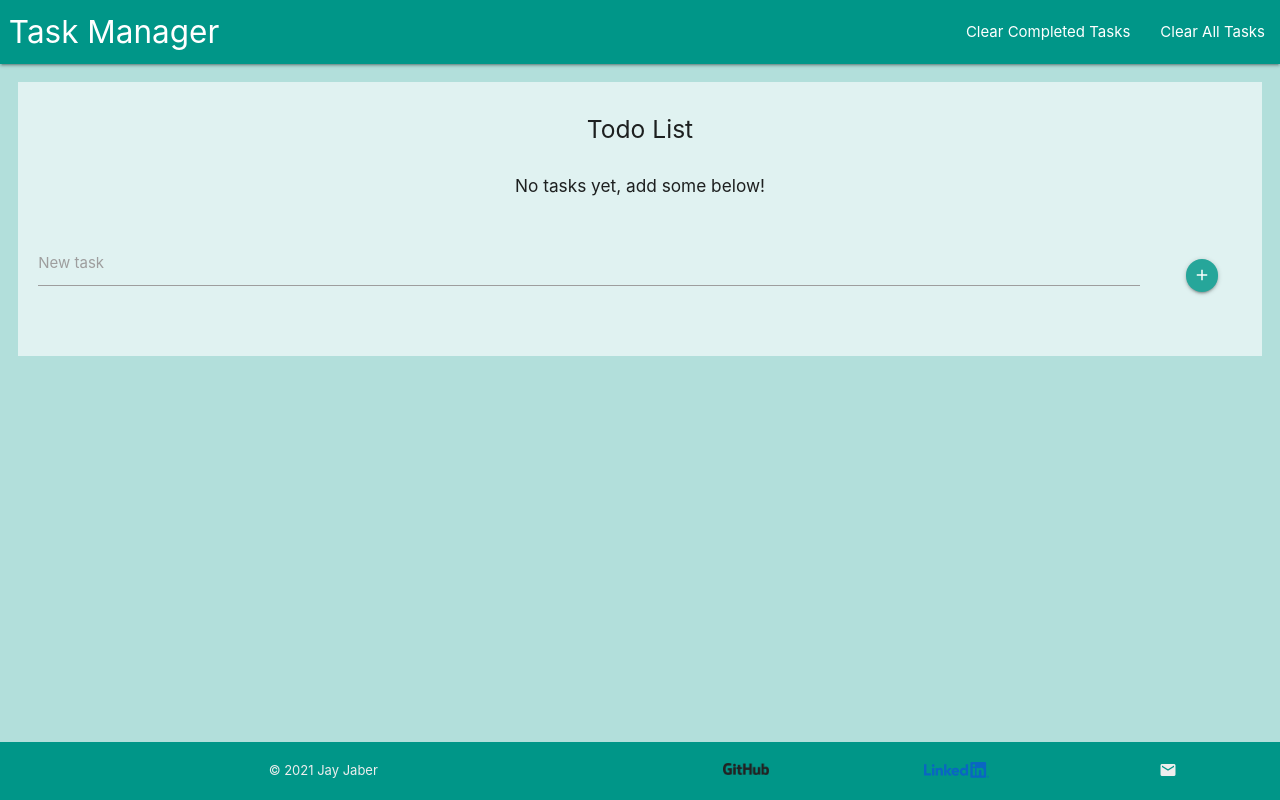
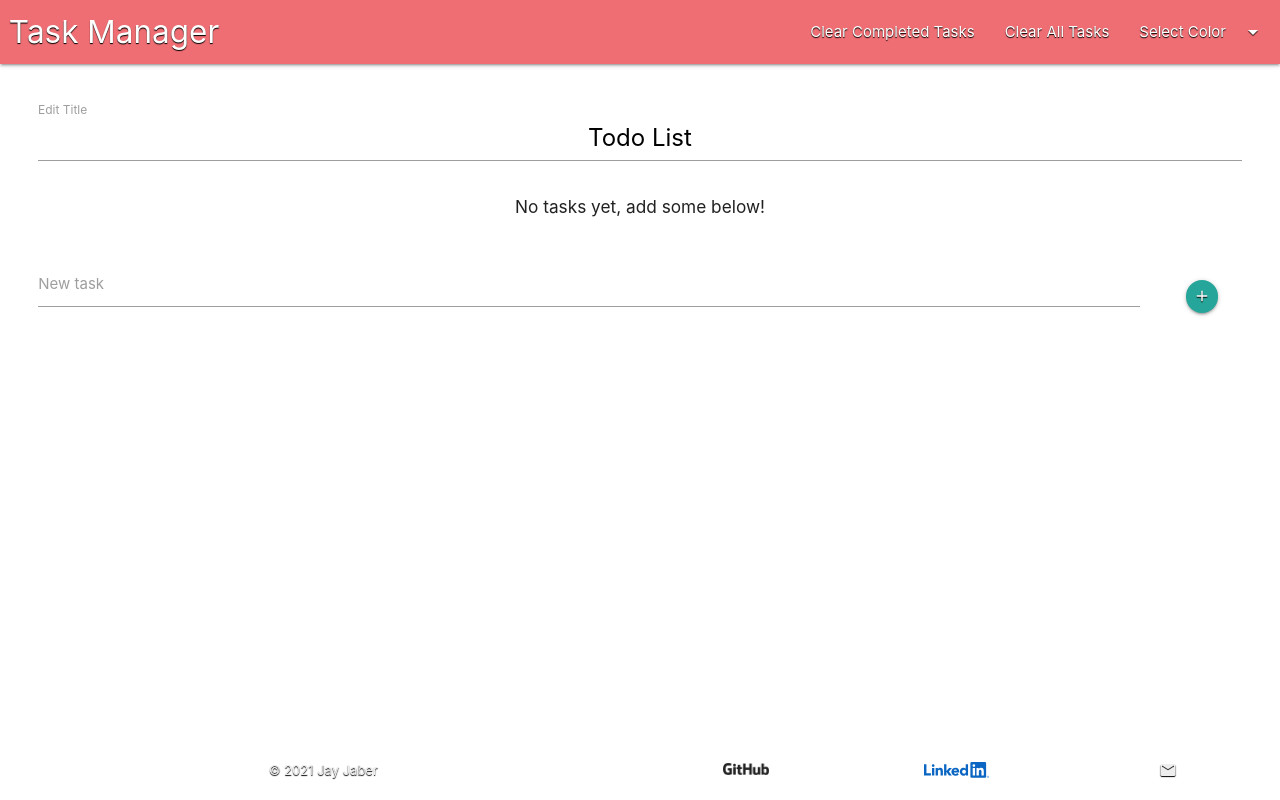
Before and after one commit to JayJaber/todo, a React (Create React App) app: page / in a window 1280 px wide. Built offline with nearby package versions, Linux system fonts and the light colour scheme.

Commit message:
added color picker and abilty to edit listing

```diff
--- a/src/App.css
+++ b/src/App.css
@@ -12,3 +12,35 @@ main {
 .footer {
     font-size: small;
 }
+
+label color
+.input-field label {
+    color: inherit !important;
+}
+/* label focus color */
+.input-field [type=text]:focus + label {
+    color: inherit !important;
+}
+/* label underline focus color */
+.input-field input[type=text]:focus {
+    border-bottom: 1px solid rgb(158, 158, 158) !important;
+    box-shadow: 0 1px 0 0 rgb(158, 158, 158) !important;
+}
+/* valid color */
+/* .input-field input[type=text].valid {
+    border-bottom: 1px solid #000 !important;
+    box-shadow: 0 1px 0 0 #000 !important;
+} */
+  /* invalid color */
+  /* .input-field input[type=text].invalid {
+    border-bottom: 1px solid #000 ;
+    box-shadow: 0 1px 0 0 #000;
+  } */
+  /* icon prefix focus color */
+  .input-field .prefix.active {
+    color: #000 !important;
+  }
+
+  .navbar, .footer, .add-task {
+    text-shadow: 0 1px 1px black;
+}
--- a/src/App.js
+++ b/src/App.js
@@ -9,18 +9,23 @@ import Footer from './components/Footer';
 
 function App() {
   const [tasks, setTasks] = React.useState(JSON.parse(localStorage.getItem('tasks')) || []); // if tasks were previously saved, retriving them
+  const [color, setColor] = React.useState(localStorage.getItem('color')) || 'teal'; // if tasks were previously saved, retriving them
 
   React.useEffect(() => { // Setting tasks in local storage on each change so they persist
     localStorage.setItem('tasks', JSON.stringify(tasks));
   }, [tasks]);
 
+  React.useEffect(() => { // Setting color in local storage on each change so it persists
+    localStorage.setItem('color', color);
+  }, [color]);
+
   return (
-    <div className="App teal lighten-5">
-      <main className='teal lighten-4'>
-        <Navbar tasks={tasks} onTasksChange={setTasks}/>
-        <Tasks tasks={tasks} onTasksChange={setTasks}/>
+    <div className={'App '+color}>
+      <main className={color+' lighten-4'}>
+        <Navbar tasks={tasks} onTasksChange={setTasks} color={color} onColorChange={setColor}/>
+        <Tasks tasks={tasks} onTasksChange={setTasks} color={color}/>
       </main>
-      <Footer className='footer'/>
+      <Footer className='footer' color={color}/>
   </div>
   );
 }
--- a/src/components/Footer.js
+++ b/src/components/Footer.js
@@ -1,8 +1,8 @@
 import { Icon, Row, Col } from 'react-materialize';
 
-export default function MyFooter () {
+export default function MyFooter (color) {
   return (
-    <div className='footer teal' style={{padding: '0.5em', textAlign: 'center', paddingBottom: 'calc(0.5em - 4px)'}}>
+    <div className={'footer '+color} style={{padding: '0.5em', textAlign: 'center', paddingBottom: 'calc(0.5em - 4px)'}}>
       <Row style={{margin: 0}}>
         <Col s={6} m={6}>
           <p className="grey-text text-lighten-3">&copy; 2021 Jay Jaber</p>
--- a/src/components/Navbar.js
+++ b/src/components/Navbar.js
@@ -1,10 +1,13 @@
 import React from 'react';
-import { Navbar, Icon, NavItem }  from 'react-materialize';
+import { Navbar, Icon, NavItem, Dropdown }  from 'react-materialize';
 
-export default function MyNavbar ({tasks, onTasksChange}) {
+export default function MyNavbar ({tasks, onTasksChange, color, onColorChange,}) {
+
+  const colors = ['red', 'pink', 'purple', 'deep-purple', 'indigo', 'blue', 'light-blue', 'cyan', 'teal', 'green', 'light-green', 'lime', 'yellow', 'amber', 'orange', 'deep-orange', 'brown', 'grey', 'blue-grey'];
+
   return (
     <Navbar
-    className='teal'
+    className={color + ' navbar'}
     style={{marginBottom: '1em'}}
     alignLinks="right"
     brand={<a className="brand-logo">&nbsp;Task&nbsp;Manager&nbsp;</a>}     // eslint-disable-line
@@ -29,6 +32,32 @@ export default function MyNavbar ({tasks, onTasksChange}) {
     <NavItem onClick={() => {if (window.confirm('Are you sure you want to clear all tasks?')) onTasksChange([])}} style={{cursor: 'pointer'}}>
       Clear All Tasks
     </NavItem>
+    <Dropdown
+      // id="Dropdown_14"
+      options={{
+        alignment: 'left',
+        autoTrigger: true,
+        closeOnClick: true,
+        constrainWidth: true,
+        container: null,
+        coverTrigger: true,
+        hover: false,
+        inDuration: 150,
+        onCloseEnd: null,
+        onCloseStart: null,
+        onOpenEnd: null,
+        onOpenStart: null,
+        outDuration: 250
+      }}
+      trigger={<a href="#color">Select Color{' '}<Icon right>arrow_drop_down</Icon></a>}
+    >
+      {colors.map(c =>
+        <a className={c} href={'#' + c} style={{color: 'white'}} role='button' onClick={() => onColorChange(c)}>{c}{color===c? <span style={{fontWeight: 700}}>&nbsp;Selected</span>: ''}</a>
+      )}
+    </Dropdown>
+    {/* <NavItem>
+      <TextInput style={{color: 1}} placeholder={name} onBlur={e=>onNameChange(e.target.value)}></TextInput>
+    </NavItem> */}
   </Navbar>
   );
 }
--- a/src/components/Tasks.js
+++ b/src/components/Tasks.js
@@ -1,18 +1,26 @@
 import React from 'react';
 import { Checkbox, Button, Icon, TextInput, Row, Col } from 'react-materialize';
 
-export default function Tasks ({tasks, onTasksChange}) {
+export default function Tasks ({tasks, onTasksChange, color}) {
   const [input, setInput] = React.useState(''); // text input
   const [invalid, setInvalid] = React.useState(''); // for displaying if invalid input
 
+  const [title, setTitle] = React.useState(localStorage.getItem('title') || 'Todo List');
+
+  React.useEffect(() => { // Setting color in local storage on each change so it persists
+    localStorage.setItem('title', title);
+  }, [title]);
+
+
   return (
-    <div className='teal lighten-5' style={{textAlign: 'center', margin: '1em', padding: '0.5em', paddingTop: '1em'}}>
+    <div className={color+' lighten-5'} style={{textAlign: 'center', margin: '1em', padding: '0.5em', paddingTop: '1em'}}>
 
       {/* List of tasks */}
-      <h5>Todo List</h5>
+      <TextInput value={title} label='Edit Title' placeholder='Add Title' onChange={e => setTitle(e.target.value)} style={{width: 'calc(100% - 0.9em)', margin: 0, textAlign: 'center', fontSize: 24}}></TextInput>
+
       {tasks.length === 0? <h6 style={{padding: '1.27em'}}>No tasks yet, add some below!</h6>
-      : <Row style={{marginBottom: '0'}}>
-          <Col s={12} m={12}><div  style={{borderBottom: '1px solid rgb(158, 158, 158)', paddingTop: '0.1em', paddingBottom: '0.35em'}}></div></Col>
+      : <Row style={{marginBottom: '0', marginTop: 0}}>
+          {/* <Col s={12} m={12}><div  style={{borderBottom: '1px solid rgb(158, 158, 158)', paddingTop: '0.1em', paddingBottom: '0.35em'}}></div></Col> */}
         {tasks.map((task, i) =>
           <>
             <Col s={9} m={10} l={10} xl={11} style={{textAlign: 'left', marginTop: '1em', marginBottom: '0.5em'}}>{task.done? <s>{i+1}.&nbsp;{task.value}</s> : <>{i+1}.&nbsp;{task.value}</> }</Col>
@@ -27,7 +35,7 @@ export default function Tasks ({tasks, onTasksChange}) {
       {/* Input to add new task */}
       <Row style={{display: 'flex', alignItems: 'center'}}>
         <TextInput s={10} m={11} l={11} xl={11}
-          className={invalid}
+          className={invalid + ' input-field'}
           label="New task"
           error="Tasks cannot be blank"
           value={input}
@@ -37,6 +45,7 @@ export default function Tasks ({tasks, onTasksChange}) {
         />
         <Col s={2} m={1} l={1} xl={1}>
         <Button
+          className={color + ' add-task'}
           floating
           icon={<Icon>add</Icon>}
           small
```
